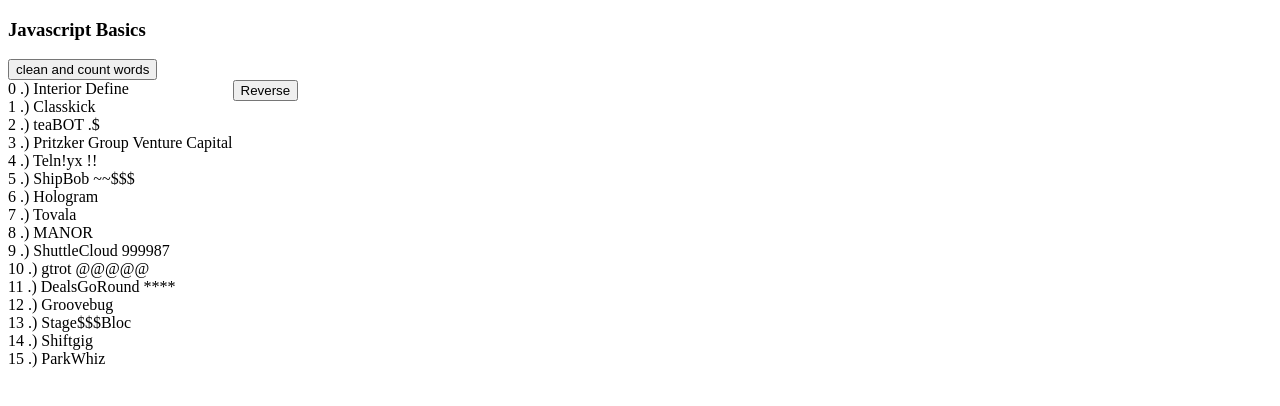
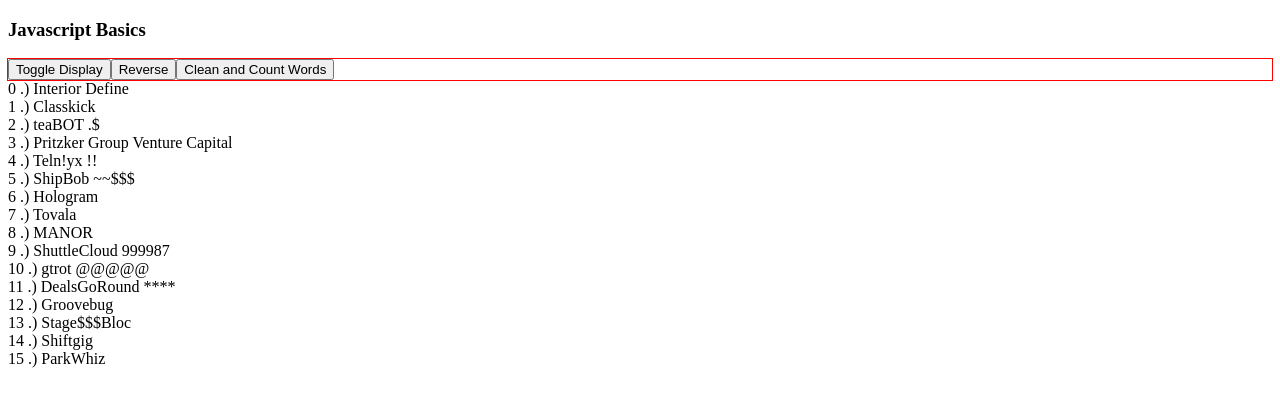
Before and after one commit to lorayoconnell/BasicJavaScript, a plain HTML site: page index.html in a window 1280 px wide. Drawn offline with Linux system fonts and the light colour scheme.

Commit message:
update layout. add btnContainer

```diff
--- a/index.html
+++ b/index.html
@@ -5,7 +5,6 @@
 <style>
     #rootContainer {
         display: flex;
-
     }
     .root-container {
         position: relative;
@@ -38,17 +37,38 @@
     .gold {
         background-image: gold;
     }
+
+    .horizontalList {
+        display: flex; flex-direction: row;
+    }
+
+    .verticalList {
+        display:flex; flex-direction: column;
+    }
+
+    .verticalList div {
+        display:flex;
+    }
+
+    #rootContainer {
+        flex-wrap: wrap;
+    }
+
+    #btnContainer {
+        display:flex;
+        width:100%;
+    }
+
+/* temp outlines */
+
+#btnContainer{outline:1px solid red;}
+
 </style>
 
 </head>
 <body>
 
     <h3>Javascript Basics</h3>
-    <button onclick="cleanAndCountCharacters()">
-        clean and count words
-    </button>
-
-
 
 <script>
     var colors = ['red', 'blue', 'gold'];
@@ -84,16 +104,67 @@
         clearDocument();
         var rootDiv = document.createElement('div');
         rootDiv.id = 'rootContainer';
+        var btnContainer = document.createElement('div');
+        btnContainer.id = 'btnContainer';
+        btnContainer.classList.add("horizontalList");
+        rootDiv.appendChild(btnContainer);
+        document.body.appendChild(rootDiv);
+    }
+
+    function initListContainer() {
         var companyNamesContainer = document.createElement('div');
+        companyNamesContainer.id = 'companyNamesContainer';
+        companyNamesContainer.classList.add("verticalList");
         chicagoStartups.forEach( function(chicagoStartup, index) {
             var childDiv = document.createElement('div');
             var text = document.createTextNode(index.toString().concat(' .) ').concat(chicagoStartup));
             childDiv.appendChild(text);
             companyNamesContainer.appendChild(childDiv);
         });
-        rootDiv.appendChild(companyNamesContainer);
-        document.body.appendChild(rootDiv);
+        document.getElementById('rootContainer').appendChild(companyNamesContainer);
     }
+
+    function initToggleDisplay() {
+        // add toggleDisplay button
+        var toggleBtnContainer = document.createElement('div');
+        var toggleDisplayButton = document.createElement('button');
+        var toggleDisplayButtonText = document.createTextNode('Toggle Display');
+        toggleDisplayButton.onclick = toggleDisplay;
+        toggleDisplayButton.appendChild(toggleDisplayButtonText);
+        toggleBtnContainer.appendChild(toggleDisplayButton);
+        document.getElementById('btnContainer').appendChild(toggleBtnContainer);
+    }
+
+    function initReverse() {
+        var reverseContainer = document.createElement('div');
+        reverseContainer.id = 'reverseContainer';
+        reverseContainer.classList.add("verticalList");
+        var reverseBtn = document.createElement('button');
+        var btnText = document.createTextNode('Reverse');
+        reverseBtn.onclick = renderReversedElements;
+        reverseBtn.appendChild(btnText);
+        var reverseButtonContainer = document.createElement('div');
+        reverseButtonContainer.appendChild(reverseBtn);
+        document.getElementById('btnContainer').appendChild(reverseButtonContainer);
+        document.getElementById('rootContainer').appendChild(reverseContainer);
+    }
+
+    function initCleanCount() {
+        var cleanContainer = document.createElement('div');
+        cleanContainer.id = 'cleanContainer';
+        cleanContainer.classList.add("verticalList");
+        var cleanCountButton = document.createElement('button');
+        var cleanCountBtnText = document.createTextNode('Clean and Count Words');
+        cleanCountButton.onclick = cleanAndCountCharacters;
+        cleanCountButton.appendChild(cleanCountBtnText);
+        var cleanCountBtnContainer = document.createElement('div');
+        cleanCountBtnContainer.appendChild(cleanCountButton);
+        document.getElementById('btnContainer').appendChild(cleanCountBtnContainer);
+        document.getElementById('rootContainer').appendChild(cleanContainer);
+    }
+
+
+
 
     function renderReversedElements() {
         var reverseContainer = document.getElementById('reverseContainer');
@@ -157,18 +228,6 @@
 
     }
 
-    function initReverse() {
-        var reverseContainer = document.createElement('div');
-        reverseContainer.id = 'reverseContainer';
-        var reverseBtn = document.createElement('button');
-        var btnText = document.createTextNode('Reverse');
-        reverseBtn.onclick = renderReversedElements;
-        reverseBtn.appendChild(btnText);
-        var reverseButtonContainer = document.createElement('div');
-        reverseButtonContainer.appendChild(reverseBtn);
-        document.getElementById('rootContainer').appendChild(reverseButtonContainer);
-        document.getElementById('rootContainer').appendChild(reverseContainer);
-    }
 
     function toggleDisplay() {
         /*
@@ -187,9 +246,15 @@
         */
     }
 
+
+
+
     function run() {
         initDocument();
+        initToggleDisplay();
+        initListContainer();
         initReverse();
+        initCleanCount();
     }
     run();
 
```
